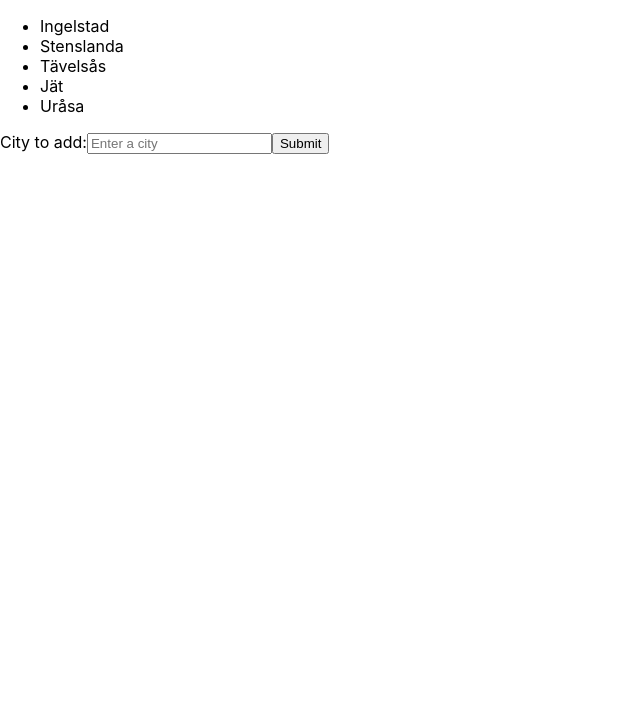
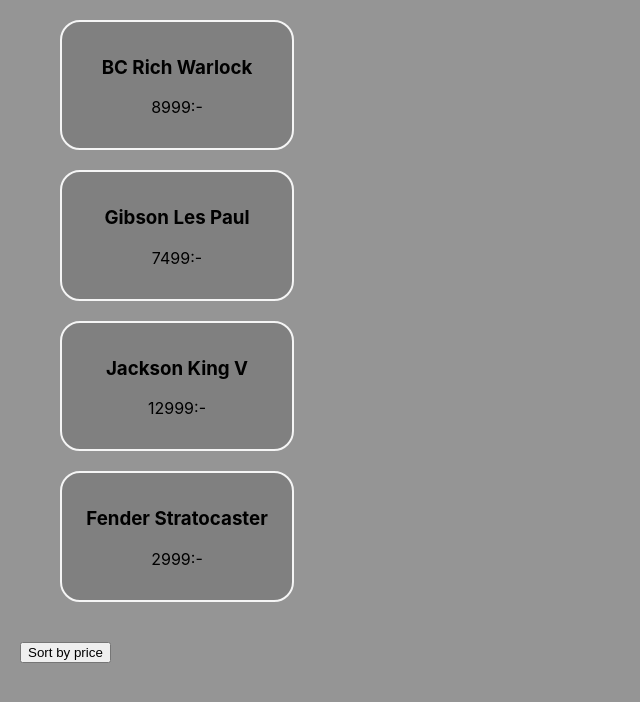
Before and after one commit to Loffis/react-lesson, a React (Create React App) app: page / in a window 1280 px wide. Shown: the top 702 px of the page, without its empty margins (0-640 px from the left). Built offline with nearby package versions, Linux system fonts and the light colour scheme.

Commit message:
Add sort function

```diff
--- a/src/App.css
+++ b/src/App.css
@@ -37,6 +37,22 @@
     }
 }
 
+body {
+    background-color: #0f0f0f70;
+}
+
+article {
+    background-color: grey;
+    width: 200px;
+    padding: 15px;
+    margin: 20px;
+    border-radius: 20px;
+    border-color: whitesmoke;
+    border-width: 2px;
+    border-style: double;
+    text-align: center;
+}
+
 button {
-    padding: 5px;
+    margin: 20px;
 }
--- a/src/App.js
+++ b/src/App.js
@@ -4,42 +4,86 @@
 
 
 
-class Cities extends React.Component {
+class ProductList extends React.Component {
     constructor(props) {
-    super();
-    this.state = {
-        cityArray: ["Ingelstad", "Stenslanda", "Tävelsås", "Jät", "Uråsa"]
-                };
-    this.handleSubmit = this.handleSubmit.bind(this);
+        super();
+        this.state = {
+            products: [
+                {
+                    id: 1,
+                    name: "BC Rich Warlock",
+                    price: 8999
+                },
+                {
+                    id: 2,
+                    name: "Gibson Les Paul",
+                    price: 7499
+                },
+                {
+                    id: 3,
+                    name: "Jackson King V",
+                    price: 12999
+                },
+                {
+                    id: 4,
+                    name: "Fender Stratocaster",
+                    price: 2999
+                }
+            ]
+        };
 
+
+
+
+    }
+
+    sortList() {
+        function compare(a,b ) {
+            if (a.price < b.price) {
+                return -1;
+            }
+            if (a.price > b.price) {
+                return 1;
+            }
+            return 0;
+        }
+        console.table(this.state.products);
+        let tempProducts = this.state.products;
+
+
+        tempProducts.sort(compare);
+        this.setState({
+            products: tempProducts
+        });
+        console.table(this.state.products);
     }
 
     handleSubmit(event) {
         event.preventDefault();
-        let arr = [...this.state.cityArray];
-        console.log(event.target.inputCity.value);
-        arr.push(event.target.inputCity.value);
-        this.setState({ cityArray: arr});
     }
 
     render() {
         return (
             <div>
                 <ul>
-                    {this.state.cityArray.map((city) => (
-                        <li>{city}</li>
+                    {this.state.products.map((product) => (
+                        <ProductInfo product = {product} />
                     ))}
                 </ul>
-                <form onSubmit={this.handleSubmit}>
-                    <label>
-                        City to add:
-                        <input name="inputCity" type="text" placeholder="Enter a city" value={this.state.inputCity} onChange={this.handleChange}/>
-                    </label>
-                    <input type="submit" value="Submit" />
-                </form>
+                <button onClick={() => this.sortList()}>Sort by price</button>
             </div>
         );
     }
 }
 
-export default Cities;
+function ProductInfo(props) {
+    return (
+        <article>
+            <h3>{props.product.name}</h3>
+            <p>{props.product.price}:-</p>
+        </article>
+    );
+}
+
+
+export default ProductList;
```
